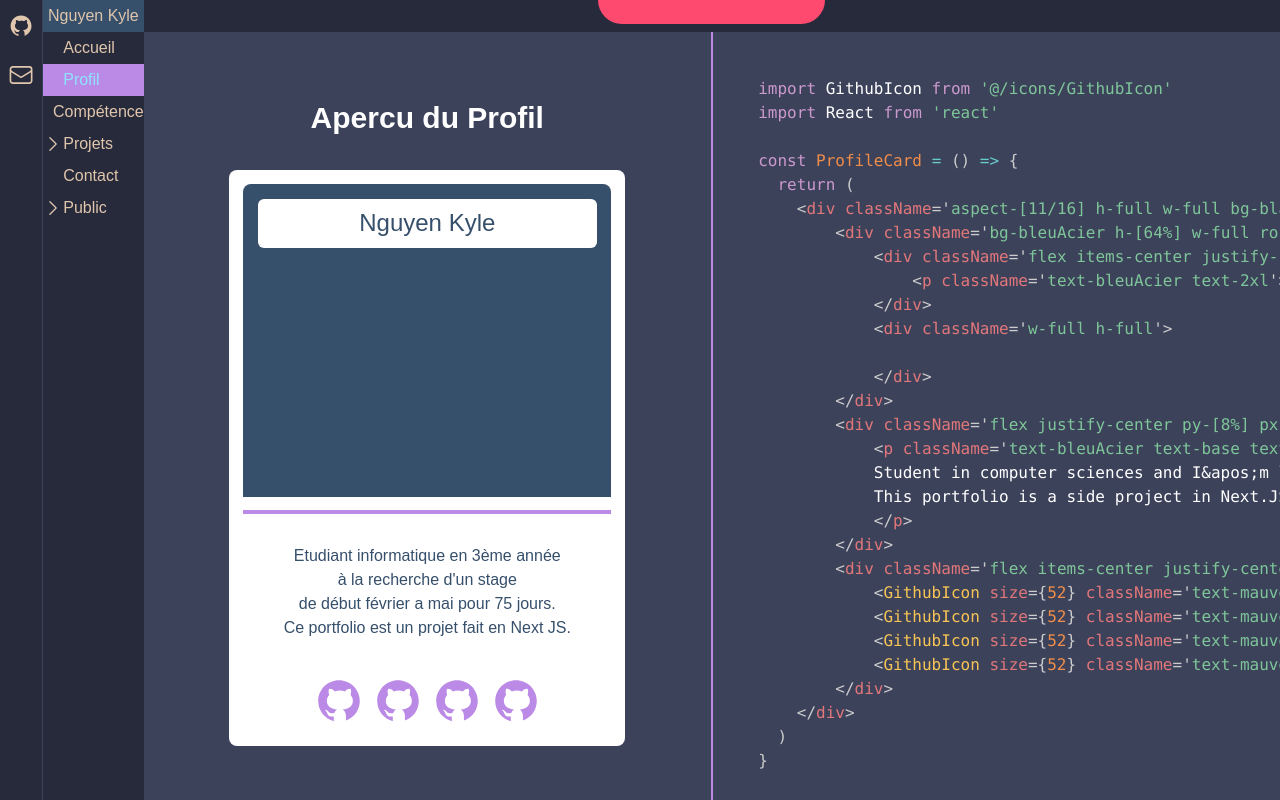
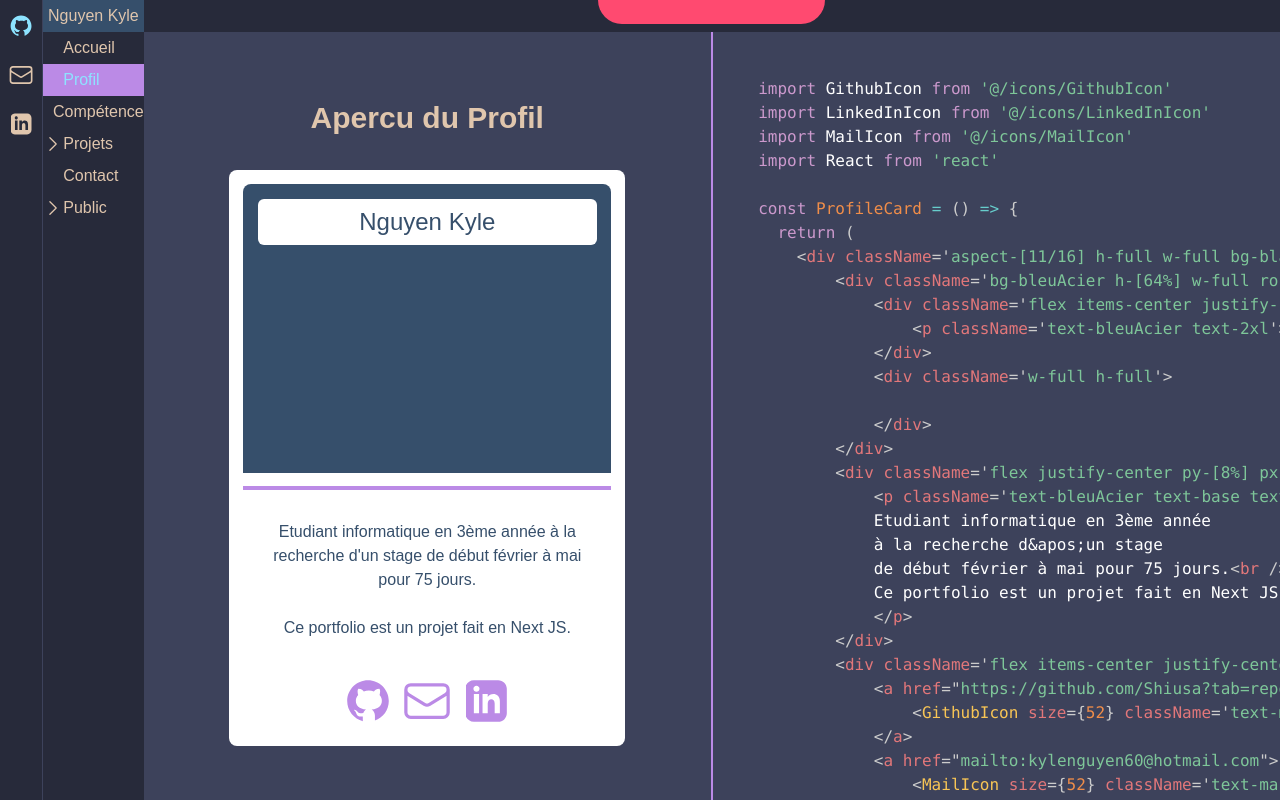
Before and after one commit to Shiusa/portfolio, a Next.js app: page /profile in a window 1280 px wide. Built offline with nearby package versions, Linux system fonts and the light colour scheme.

Commit message:
fix contact link

```diff
--- a/src/app/(code)/profile/_component/ProfileCard.tsx
+++ b/src/app/(code)/profile/_component/ProfileCard.tsx
@@ -1,4 +1,6 @@
 import GithubIcon from '@/icons/GithubIcon'
+import LinkedInIcon from '@/icons/LinkedInIcon'
+import MailIcon from '@/icons/MailIcon'
 import React from 'react'
 
 const ProfileCard = () => {
@@ -14,17 +16,22 @@ const ProfileCard = () => {
         </div>
         <div className='flex justify-center py-[8%] px-[4%] border-t-4 border-mauveNeon mt-[3.5%]'>
             <p className='text-bleuAcier text-base text-center'>
-            Etudiant informatique en 3ème année <br />
-            à la recherche d&apos;un stage<br />
-            de début février a mai pour 75 jours.<br />
+            Etudiant informatique en 3ème année
+            à la recherche d&apos;un stage
+            de début février à mai pour 75 jours.<br /><br />
             Ce portfolio est un projet fait en Next JS.
             </p>
         </div>
         <div className='flex items-center justify-center gap-[2%] p-[1.5%]'>
-            <GithubIcon size={52} className='text-mauveNeon' />
-            <GithubIcon size={52} className='text-mauveNeon' />
-            <GithubIcon size={52} className='text-mauveNeon' />
-            <GithubIcon size={52} className='text-mauveNeon' />
+            <a href="https://github.com/Shiusa?tab=repositories">
+                <GithubIcon size={52} className='text-mauveNeon' />
+            </a>
+            <a href="mailto:kylenguyen60@hotmail.com">
+                <MailIcon size={52} className='text-mauveNeon' />
+            </a>
+            <a href="https://github.com/Shiusa?tab=repositories">
+                <LinkedInIcon size={52} className='text-mauveNeon p-[10%]' />
+            </a>
         </div>
     </div>
   )
--- a/src/app/(code)/profile/page.tsx
+++ b/src/app/(code)/profile/page.tsx
@@ -9,6 +9,8 @@ const ProfilePage = () => {
 
   const codeString = `
 import GithubIcon from '@/icons/GithubIcon'
+import LinkedInIcon from '@/icons/LinkedInIcon'
+import MailIcon from '@/icons/MailIcon'
 import React from 'react'
 
 const ProfileCard = () => {
@@ -24,15 +26,22 @@ const ProfileCard = () => {
         </div>
         <div className='flex justify-center py-[8%] px-[4%] border-t-4 border-mauveNeon mt-[3.5%]'>
             <p className='text-bleuAcier text-base text-center'>
-            Student in computer sciences and I&apos;m looking for an internship.<br />
-            This portfolio is a side project in Next.JS
+            Etudiant informatique en 3ème année
+            à la recherche d&apos;un stage
+            de début février à mai pour 75 jours.<br /><br />
+            Ce portfolio est un projet fait en Next JS.
             </p>
         </div>
         <div className='flex items-center justify-center gap-[2%] p-[1.5%]'>
-            <GithubIcon size={52} className='text-mauveNeon' />
-            <GithubIcon size={52} className='text-mauveNeon' />
-            <GithubIcon size={52} className='text-mauveNeon' />
-            <GithubIcon size={52} className='text-mauveNeon' />
+            <a href="https://github.com/Shiusa?tab=repositories">
+                <GithubIcon size={52} className='text-mauveNeon' />
+            </a>
+            <a href="mailto:kylenguyen60@hotmail.com">
+                <MailIcon size={52} className='text-mauveNeon' />
+            </a>
+            <a href="https://github.com/Shiusa?tab=repositories">
+                <LinkedInIcon size={52} className='text-mauveNeon p-[10%]' />
+            </a>
         </div>
     </div>
   )
--- a/src/components/MainChildrenWrapper.tsx
+++ b/src/components/MainChildrenWrapper.tsx
@@ -4,7 +4,7 @@ const MainChildrenWrapper = ({children, title}:{children:React.ReactNode; title:
   return (
     <div className='w-1/2 h-screen border-r-[1px] border-mauveNeon flex justify-center overflow-scroll scrollbar-hidden'>
       <div className='flex flex-col items-center h-full w-full'>
-        <h1 className='pt-[12%] pb-[6%] w-full font-bold text-3xl text-center text-blancPur'>{title}</h1>
+        <h1 className='pt-[12%] pb-[6%] w-full font-bold text-3xl text-center text-orTamise'>{title}</h1>
         {children}
       </div>
     </div>
--- a/src/components/SocialBar.tsx
+++ b/src/components/SocialBar.tsx
@@ -1,16 +1,20 @@
 import GithubIcon from "@/icons/GithubIcon"
 import MailIcon from "@/icons/MailIcon"
 import SocialBarTileWrap from "./SocialBarTileWrap"
+import LinkedInIcon from "@/icons/LinkedInIcon"
 
 const SocialBar = () => {
   return (
     <div className="h-screen w-full bg-grisAnthracite">
         <ul>
             <SocialBarTileWrap path="https://github.com/Shiusa?tab=repositories">
-              <GithubIcon size={36} className="text-orTamise hover:text-bleuNeon" />
+              <GithubIcon size={36} className="text-orTamise group-hover:text-bleuNeon" />
             </SocialBarTileWrap>
             <SocialBarTileWrap path="mailto:kylenguyen60@hotmail.com">
-              <MailIcon size={30} className="text-orTamise hover:text-bleuNeon" />
+              <MailIcon size={30} className="text-orTamise group-hover:text-bleuNeon" />
+            </SocialBarTileWrap>
+            <SocialBarTileWrap path="https://github.com/Shiusa?tab=repositories">
+              <LinkedInIcon size={36} className="text-orTamise group-hover:text-bleuNeon p-[10%]" />
             </SocialBarTileWrap>
         </ul>
     </div>
--- a/src/components/SocialBarTileWrap.tsx
+++ b/src/components/SocialBarTileWrap.tsx
@@ -5,7 +5,7 @@ const SocialBarTileWrap = ({ children, path }:{
   path:string;
 }) => {
   return (
-    <a href={path} target='_blank'>
+    <a href={path} target='_blank' className='group'>
       <li className="flex items-center justify-center p-2">
         {children}
       </li>
--- /dev/null
+++ b/src/icons/LinkedInIcon.tsx
@@ -0,0 +1,17 @@
+import React, { ComponentPropsWithoutRef } from 'react'
+
+const LinkedInIcon = (props: ComponentPropsWithoutRef<"svg"> & {size?:number}) => {
+    return (
+        // <svg width="98" height="96" {...props}>
+        //     <path fill-rule="evenodd" clip-rule="evenodd" d="M48.854 0C21.839 0 0 22 0 49.217c0 21.756 13.993 40.172 33.405 46.69 2.427.49 3.316-1.059 3.316-2.362 0-1.141-.08-5.052-.08-9.127-13.59 2.934-16.42-5.867-16.42-5.867-2.184-5.704-5.42-7.17-5.42-7.17-4.448-3.015.324-3.015.324-3.015 4.934.326 7.523 5.052 7.523 5.052 4.367 7.496 11.404 5.378 14.235 4.074.404-3.178 1.699-5.378 3.074-6.6-10.839-1.141-22.243-5.378-22.243-24.283 0-5.378 1.94-9.778 5.014-13.2-.485-1.222-2.184-6.275.486-13.038 0 0 4.125-1.304 13.426 5.052a46.97 46.97 0 0 1 12.214-1.63c4.125 0 8.33.571 12.213 1.63 9.302-6.356 13.427-5.052 13.427-5.052 2.67 6.763.97 11.816.485 13.038 3.155 3.422 5.015 7.822 5.015 13.2 0 18.905-11.404 23.06-22.324 24.283 1.78 1.548 3.316 4.481 3.316 9.126 0 6.6-.08 11.897-.08 13.526 0 1.304.89 2.853 3.316 2.364 19.412-6.52 33.405-24.935 33.405-46.691C97.707 22 75.788 0 48.854 0z" fill="#24292f"/>
+        // </svg>
+        // <svg x="0px" y="0px" width={props.size} height={props.size} fill='currentColor' viewBox="0 0 30 30" {...props}>
+        //     <path d="M15,3C8.373,3,3,8.373,3,15c0,5.623,3.872,10.328,9.092,11.63C12.036,26.468,12,26.28,12,26.047v-2.051 c-0.487,0-1.303,0-1.508,0c-0.821,0-1.551-0.353-1.905-1.009c-0.393-0.729-0.461-1.844-1.435-2.526 c-0.289-0.227-0.069-0.486,0.264-0.451c0.615,0.174,1.125,0.596,1.605,1.222c0.478,0.627,0.703,0.769,1.596,0.769 c0.433,0,1.081-0.025,1.691-0.121c0.328-0.833,0.895-1.6,1.588-1.962c-3.996-0.411-5.903-2.399-5.903-5.098 c0-1.162,0.495-2.286,1.336-3.233C9.053,10.647,8.706,8.73,9.435,8c1.798,0,2.885,1.166,3.146,1.481C13.477,9.174,14.461,9,15.495,9 c1.036,0,2.024,0.174,2.922,0.483C18.675,9.17,19.763,8,21.565,8c0.732,0.731,0.381,2.656,0.102,3.594 c0.836,0.945,1.328,2.066,1.328,3.226c0,2.697-1.904,4.684-5.894,5.097C18.199,20.49,19,22.1,19,23.313v2.734 c0,0.104-0.023,0.179-0.035,0.268C23.641,24.676,27,20.236,27,15C27,8.373,21.627,3,15,3z"></path>
+        // </svg>
+        <svg width={props.size} height={props.size} fill='currentColor' viewBox="0 0 24 24" {...props}>
+            <path d="M19 0h-14c-2.761 0-5 2.239-5 5v14c0 2.761 2.239 5 5 5h14c2.762 0 5-2.239 5-5v-14c0-2.761-2.238-5-5-5zm-11 19h-3v-11h3v11zm-1.5-12.268c-.966 0-1.75-.79-1.75-1.764s.784-1.764 1.75-1.764 1.75.79 1.75 1.764-.783 1.764-1.75 1.764zm13.5 12.268h-3v-5.604c0-3.368-4-3.113-4 0v5.604h-3v-11h3v1.765c1.396-2.586 7-2.777 7 2.476v6.759z"/>
+        </svg>
+	)
+}
+
+export default LinkedInIcon
```
Also changed, not shown: public/linkedin.svg (added).
